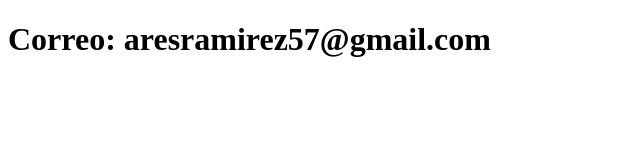
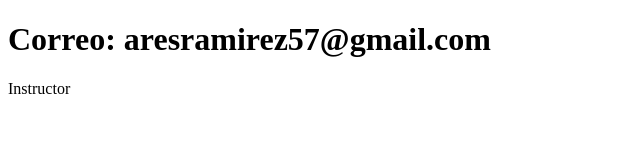
Before and after one commit to Alexus97/Practica-Git-HUb, a plain HTML site: page contacto.html in a window 1280 px wide. Shown: the full height of the page, 0-640 px from the left. Drawn offline with Linux system fonts and the light colour scheme.

Commit message:
update contact

```diff
--- a/contacto.html
+++ b/contacto.html
@@ -7,5 +7,7 @@
 </head>
 <body>
     <h1>Correo: aresramirez57@gmail.com</h1>
+    <p1>Instructor</p1>
+
 </body>
 </html>
```
